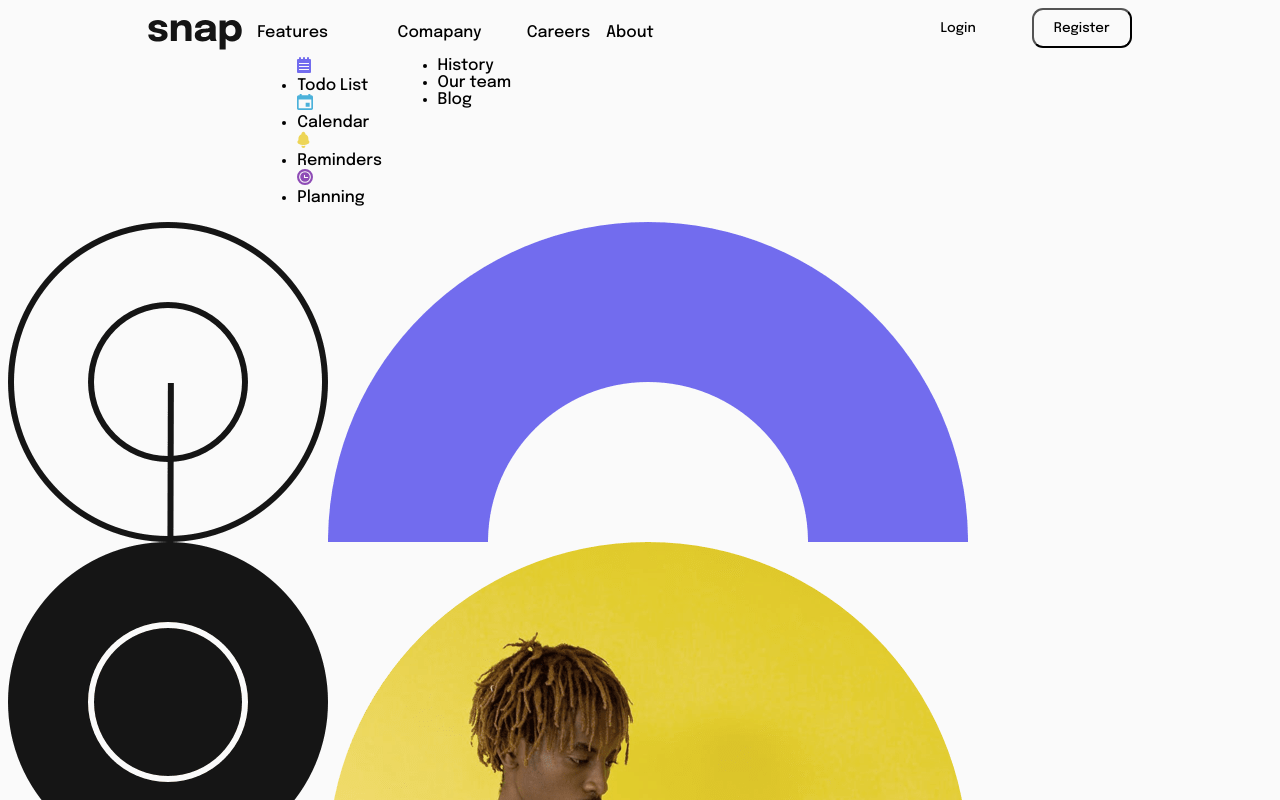
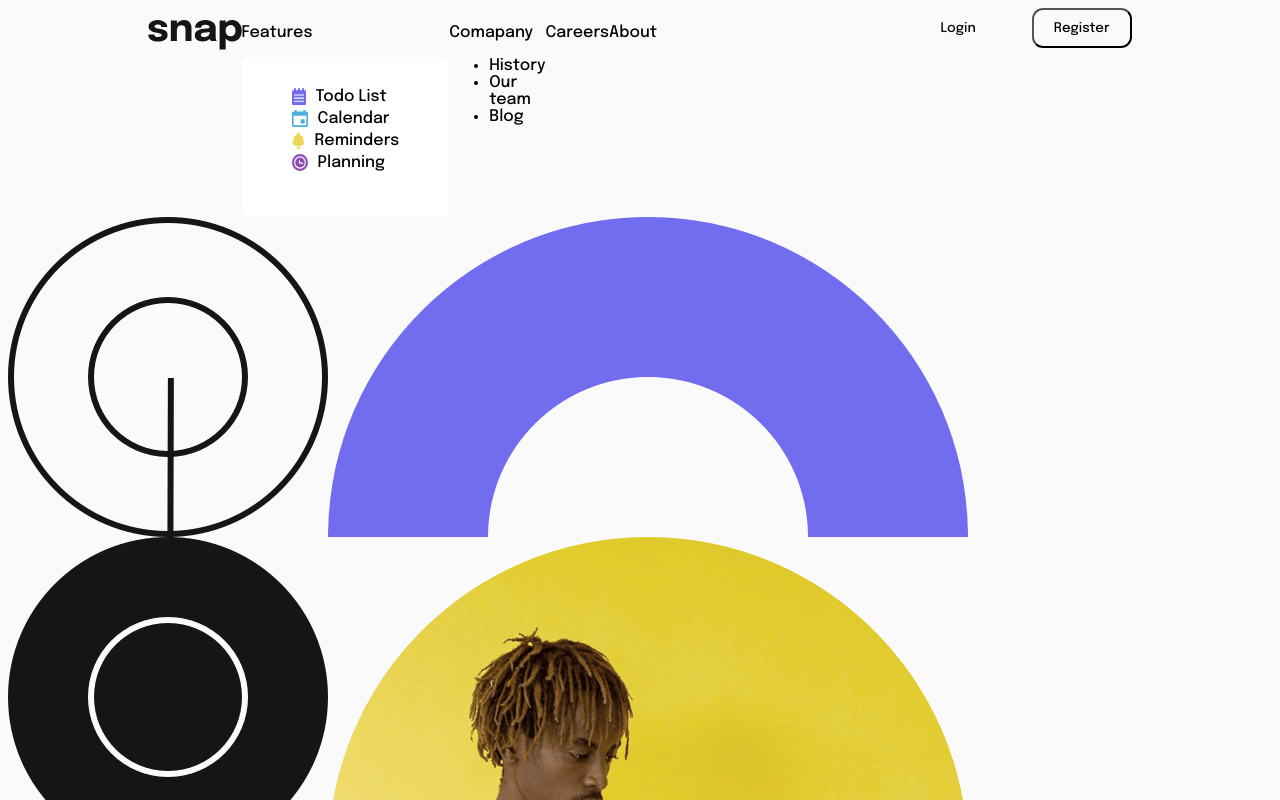
Before and after one commit to Reda-Hammada/snap-app, a React (Create React App) app in the folder snap-app/: page / in a window 1280 px wide. Shown: the top 800 px of the page. Built offline with nearby package versions, Linux system fonts and the light colour scheme.

Commit message:
feature toggle finished

```diff
--- a/snap-app/src/components/Features.js
+++ b/snap-app/src/components/Features.js
@@ -1,43 +1,76 @@
-import React from "react";
+import React,{Component} from 'react';
 import todo from './images/icon-todo.svg';
 import calendar from './images/icon-calendar.svg';
 import reminder from './images/icon-reminders.svg';
 import planning from './images/icon-planning.svg';
+import './features.css';
 
-export default function Feature(){
+class Features extends Component{
 
+    state = {
+
+        showFeature: true
+    }
+
+    onShowToggle = () =>{
+
+        this.setState({showFeature: !this.state.showFeature});
+        console.log('state changed');
+
+    }
+
+    render(){
+
+
+        const iconList = {
+
+            display: "flex",
+        }
 
         return (
 
             <div>
                 <div>
-                <p>Features</p>
+                    <p className='feature' onClick ={this.onShowToggle}>Features</p>
                 </div>
-            <div >
+                {this.state.showFeature ? (
+                <div className= "featureContainer" >
                     <ul>
-                    <div>
+                        <div style={iconList}>
                             <img src={todo}  alt="todo icon"/>
                             <li>Todo List</li>
                         </div>
-                    <div>
+                        <div style={iconList}>
                             <img src ={calendar} alt="calendar icon" />
                             <li>Calendar</li>
                         </div>
-                    <div>
+                        <div style={iconList}>
                             <img src={reminder} alt="reminders icon" />
                             <li>Reminders</li>
 
                         </div>
-                    <div>
+                        <div style={iconList}>
                             <img src={planning} alt="planning icon" />
                             <li>Planning</li>
 
                         </div>
                     </ul>
+
+
+
                 </div>
+                 ) : null}
+
+
             </div>
 
        )
 
+    }
 
 }
+
+
+
+
+export default Features;
--- a/snap-app/src/components/features.css
+++ b/snap-app/src/components/features.css
@@ -0,0 +1,40 @@
+
+.feature {
+
+    cursor: pointer
+}
+.featureContainer{
+
+    background-color: #fff;
+    border-radius: 7px;
+    height: 150px;
+    width: 100%;
+
+    padding-top: 10px;
+    text-align: center;
+}
+
+
+.featureContainer ul {
+
+    width: 100%;
+
+
+}
+.featureContainer ul li{
+
+list-style-type: none;
+padding-left: 10px;
+cursor:pointer;
+margin-top: 5px;
+margin-right: 50px;
+
+
+}
+
+.featureContainer img{
+
+    padding-left: 10px;
+    cursor:pointer;
+    margin-top: 5px;
+}
```
Lines whose indentation alone changed are shown as unchanged.
